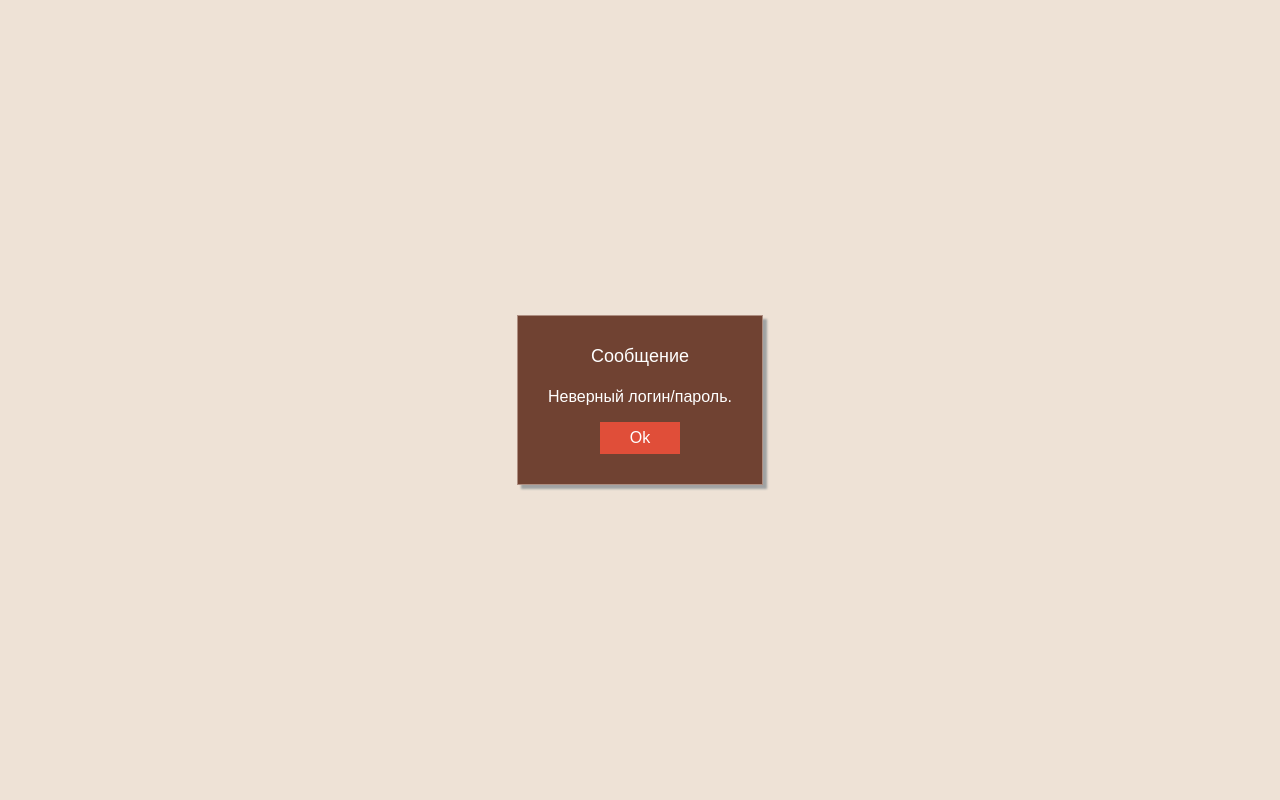
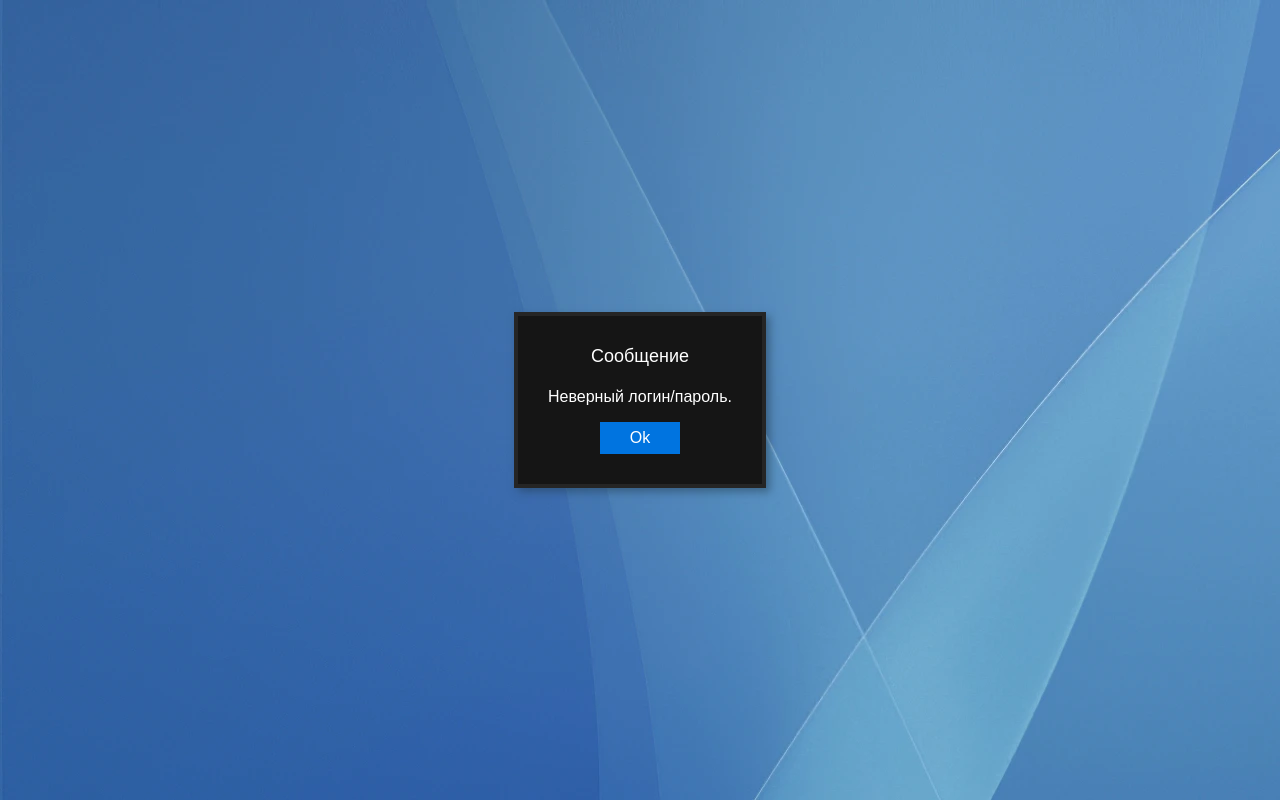
Before and after one commit to github36-public-php/techmaptable, a PHP site: page /actions.php?action=login in a window 1280 px wide. Run offline with PHP 8.4, Linux system fonts and the light colour scheme; data comes from the database, SQL or seed files in the repository; data that the repository does not hold is empty; some libraries are stand-ins or nearby versions.

Commit message:
До рефракторинга
До рефракторинга

```diff
--- a/css/style.css
+++ b/css/style.css
@@ -855,86 +855,3 @@
 width:300px;
 height:26px;
 }
-
-
-
-
-
-
-
-
-
-
-
-
-/* Стилизация под МФЦ */
-
-.shadow {
--webkit-box-shadow: 4px 4px 2px 0px rgba(34, 60, 80, 0.38);
--moz-box-shadow: 4px 4px 2px 0px rgba(34, 60, 80, 0.38);
-box-shadow: 4px 4px 2px 0px rgba(34, 60, 80, 0.38);
-}
-
-
-
-
-html, body {
-background:#EEE2D6;
-}
-
-.window {
-background: #704232;
-border: 1px solid #AE8E81;
-}
-
-.panel {
-background: #ffffff;
-border: 1px solid #AE8E81;
-}
-
-a.button, a.panel__button
-{
-background: #E04E39;
-border:none;
-}
-
-a.button:hover {
-background: #c04c39;
-border:none;
-}
-
-a.panel__button:hover {
-background: #c04c39;
-border:none;
-}
-
-a.button {
-background: #E04E39;
-border:none;
-}
-
-a.panel__button:active {
-background: #E04E39;
-border:none;
-}
-
-
-
-
-.menu {
-background: #562212;
-}
-
-.menu-link_active {
-color: #ffffff;
-font-weight:bold;
-}
-
-.menu-link_active:after {
-background: #AE8E81;
-}
-
-
-.address_list_table th {
-background-color: #D1D3D4;
-}
```
